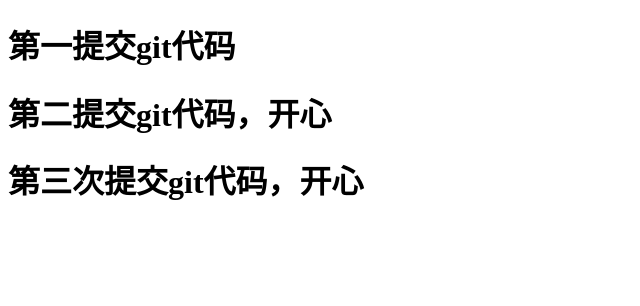
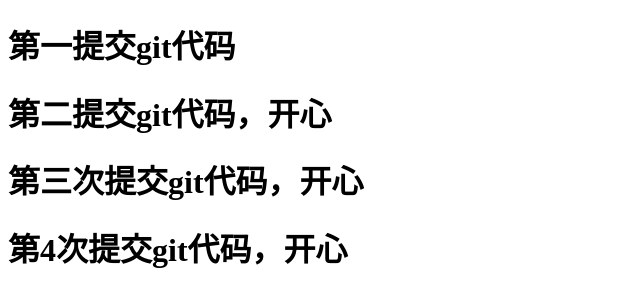
Before and after one commit to cfg1573/test_git, a plain HTML site: page index.html in a window 1280 px wide. Shown: the whole page, without its empty margins (0-640 px from the left). Drawn offline with Linux system fonts and the light colour scheme.

Commit message:
'我第4次提交文件到git远程仓库中'

```diff
--- a/index.html
+++ b/index.html
@@ -10,5 +10,6 @@
     <h1>第一提交git代码</h1>
     <h1>第二提交git代码，开心</h1>
     <h1>第三次提交git代码，开心</h1>
+    <h1>第4次提交git代码，开心</h1>
 </body>
 </html>
```
